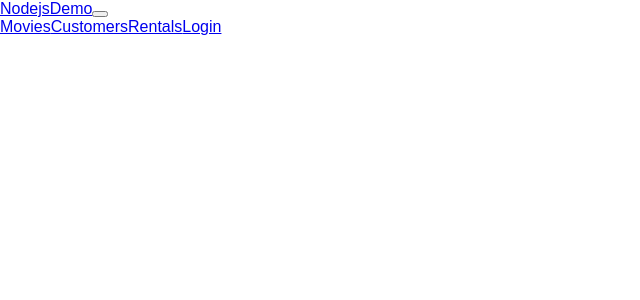
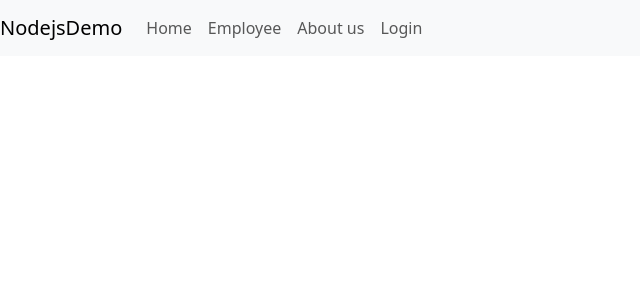
Before and after one commit to FrancisMingomba/nodejsDemo, a React (Create React App) app in the folder frontend/react-login/: page /not-found in a window 1280 px wide. Shown: the top 300 px of the page, without its empty margins (0-640 px from the left). Built offline with nearby package versions, Linux system fonts and the light colour scheme.

Commit message:
Login css

```diff
--- a/frontend/react-login/package.json
+++ b/frontend/react-login/package.json
@@ -19,7 +19,6 @@
     "test": "react-scripts test",
     "eject": "react-scripts eject"
   },
-
   "browserslist": {
     "production": [
       ">0.2%",
@@ -31,5 +30,8 @@
       "last 1 firefox version",
       "last 1 safari version"
     ]
+  },
+  "devDependencies": {
+    "@babel/plugin-proposal-private-property-in-object": "^7.21.11"
   }
 }
--- a/frontend/react-login/src/components/App.css
+++ b/frontend/react-login/src/components/App.css
@@ -1,33 +1,13 @@
-.App {
-  text-align: center;
+body {
+  margin: 0;
+  font-family: -apple-system, BlinkMacSystemFont, 'Segoe UI', 'Roboto', 'Oxygen',
+    'Ubuntu', 'Cantarell', 'Fira Sans', 'Droid Sans', 'Helvetica Neue',
+    sans-serif;
+  -webkit-font-smoothing: antialiased;
+  -moz-osx-font-smoothing: grayscale;
 }
 
-.App-logo {
-  animation: App-logo-spin infinite 20s linear;
-  height: 80px;
+code {
+  font-family: source-code-pro, Menlo, Monaco, Consolas, 'Courier New',
+    monospace;
 }
-
-.App-header {
-  background-color: #222;
-    height: 150px;
-    padding: 20px;
-  color: white;
-}
-
-.App-title {
-  font-size: 1.5em;
-}
-
-.App-intro {
-  font-size: large;
-}
-
-@keyframes App-logo-spin {
-  from {
-      transform: rotate(0deg);
-    }
-
-    to {
-      transform: rotate(360deg);
-    }
-  }
--- a/frontend/react-login/src/components/App.js
+++ b/frontend/react-login/src/components/App.js
@@ -1,7 +1,7 @@
 import React, { Component } from "react";
 import { Route, Redirect, Switch } from "react-router-dom";
 import NavBar from "./navBar";
-import "./index.css";
+//import "./index.css";
 import LoginForm from "./loginForm";
 import "./App.css";
 
--- a/frontend/react-login/src/components/loginForm.jsx
+++ b/frontend/react-login/src/components/loginForm.jsx
@@ -1,16 +1,19 @@
 import React, { Component } from 'react';
 
 class LoginForm extends Component {
+state = {
+    account: {username: "", password: ""}
+};
+
     handleSubmit = e => {
         e.preventDefault();
     };
 
-    handleChange = ({currentTarget: input}) => {
+    handleChange = ({ currentTarget: input}) => {
         const account = {...this.state.account};
-        this.setState({account});
         account[input.name] = input.value;
-
-    };
+        this.setState({ account });
+    }
 
     render() {
         const { account } = this.state;
@@ -25,12 +28,15 @@ class LoginForm extends Component {
                 onChange={this.handleChange}
                 autoFocus id="username"
                 name="username"
-                type="text" className="form-control"
-                 />
+                type="text"
+                className="form-control"
+                />
                 </div>
 
-                <div className="form-group"><label htmlFor="password">password</label>
-                <input value={account.password}
+                <div className="form-group">
+                <label htmlFor="password">password</label>
+                <input
+                value={account.password}
                 onChange={this.handleChange}
                 name="password"
                 autoFocus id="password" type="text" className="form-control" /></div>
--- a/frontend/react-login/src/components/navBar.jsx
+++ b/frontend/react-login/src/components/navBar.jsx
@@ -20,14 +20,14 @@ const NavBar = () => {
       </button>
       <div className="collapse navbar-collapse" id="navbarNavAltMarkup">
         <div className="navbar-nav">
-          <NavLink className="nav-item nav-link" to="/movies">
-            Movies
+          <NavLink className="nav-item nav-link" to="/home">
+            Home
           </NavLink>
-          <NavLink className="nav-item nav-link" to="/customers">
-            Customers
+          <NavLink className="nav-item nav-link" to="/Employee">
+            Employee
           </NavLink>
-          <NavLink className="nav-item nav-link" to="/rentals">
-            Rentals
+          <NavLink className="nav-item nav-link" to="/AboutUs">
+            About us
           </NavLink>
           <NavLink className="nav-item nav-link" to="/login">
             Login
--- a/frontend/react-login/src/index.js
+++ b/frontend/react-login/src/index.js
@@ -3,6 +3,9 @@ import React from 'react';
 import ReactDOM from 'react-dom';
 import App from './components/App';
 import registerServiceWorker from "./registerServiceWorker";
+import "bootstrap/dist/css/bootstrap.css";
+
+
 
 
 ReactDOM.render(
```
Also changed, not shown: 1 other file (tests, documents, lock files or other folders).
